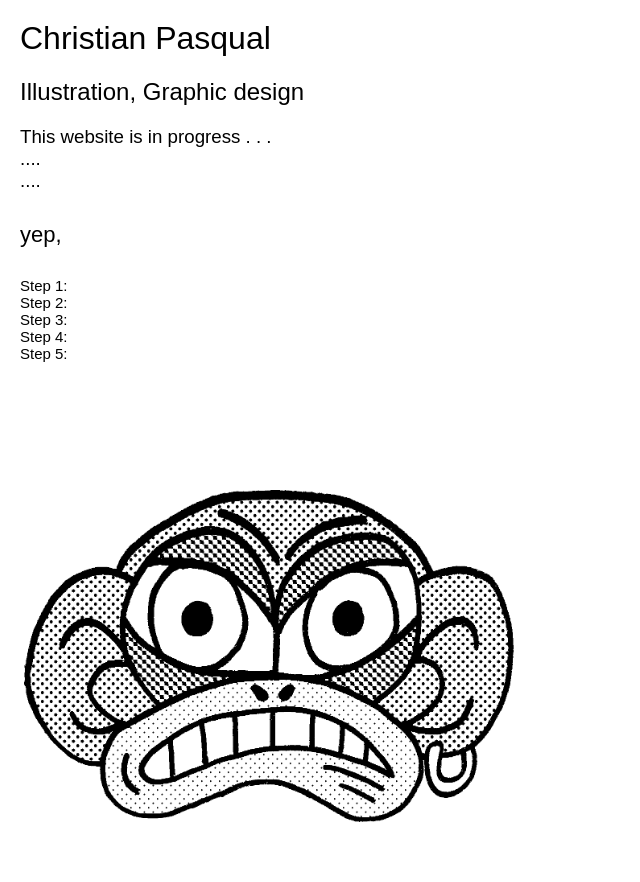
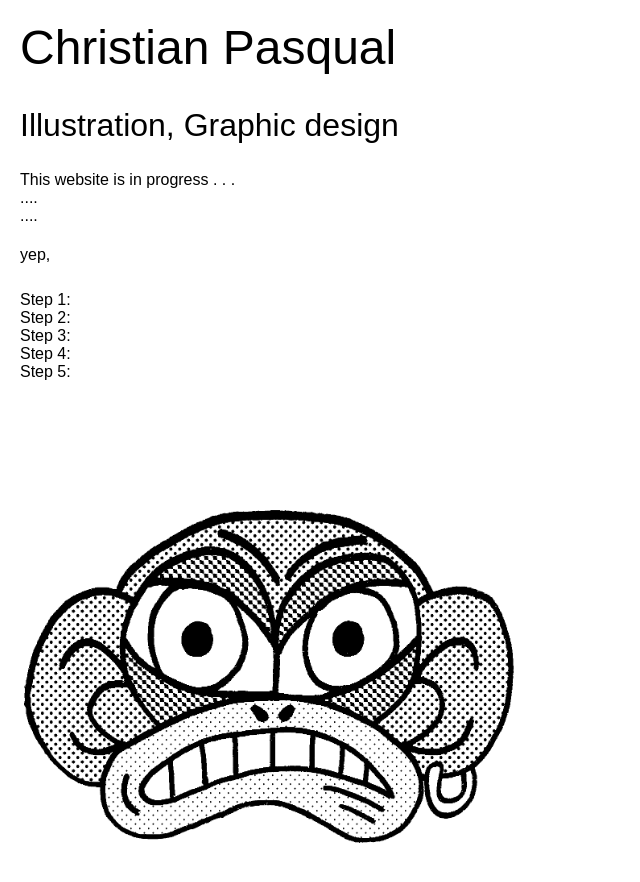
Before and after one commit to christianpasqual/christianpasqual.github.io, a plain HTML site: page index.html in a window 1280 px wide. Shown: the whole page, without its empty margins (0-640 px from the left). Drawn offline with Linux system fonts and the light colour scheme; a web font is replaced by a local one.

Commit message:
Add files via upload

```diff
--- a/style.css
+++ b/style.css
@@ -18,12 +18,15 @@ h1 {
     font-family: lores-9-plus-narrow, sans-serif;
     font-weight: 400;
     font-style: normal;
+    font-size: 3em
+
 }
 
 h2 {
     font-family: lores-9-plus-narrow, sans-serif;
     font-weight: 400;
     font-style: normal;
+    font-size: 2em
 }
 
 
@@ -31,20 +34,21 @@ h3 {
     font-family: neue-haas-grotesk-display, sans-serif;
     font-weight: 400;
     font-style: normal;
+    font-size: 1em
 }
 
 h4 {
     font-family: lores-9-plus-narrow, sans-serif;
     font-weight: 400;
     font-style: normal;
-    font-size: 22px;
+    font-size: 1em;
 }
 
 h5 {
     font-family: neue-haas-grotesk-display, sans-serif;
     font-weight: 400;
     font-style: normal;
-    font-size: 15px;
+    font-size: 1em;
     }
 
 img {
```
